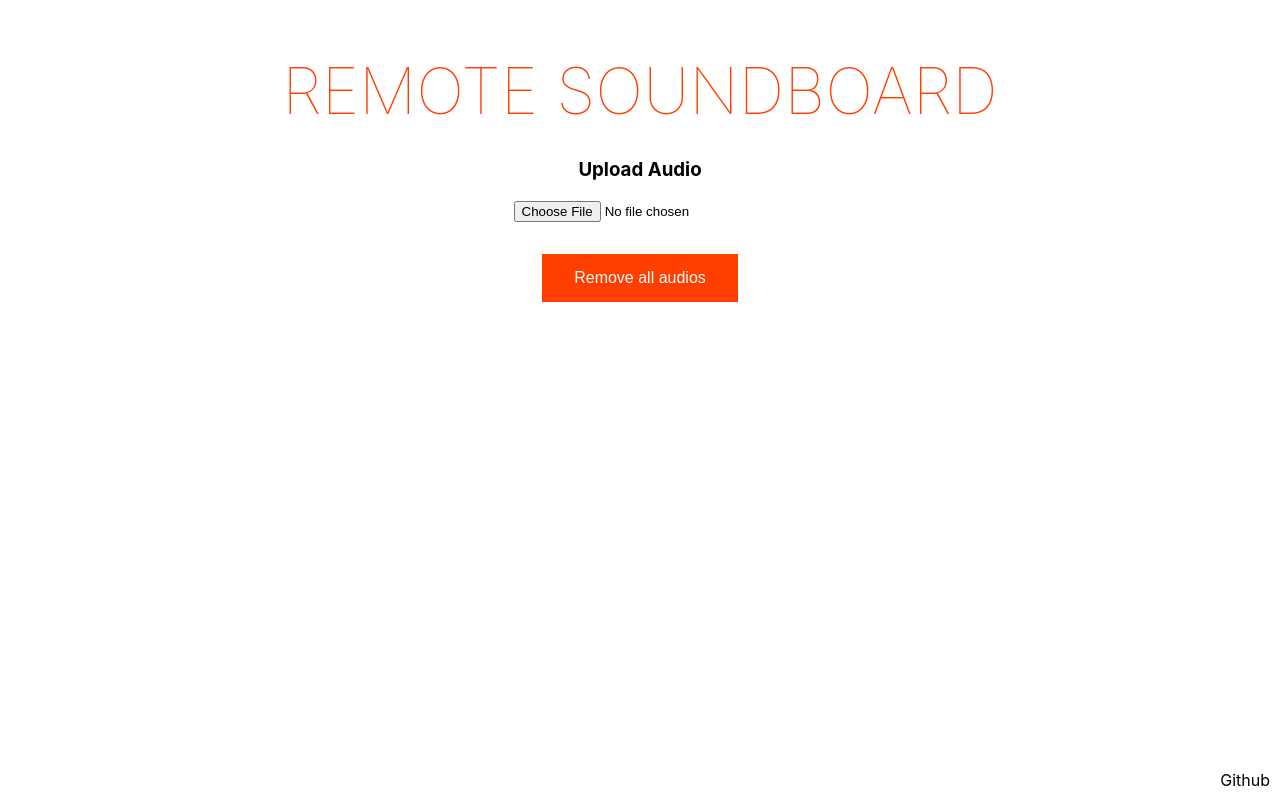
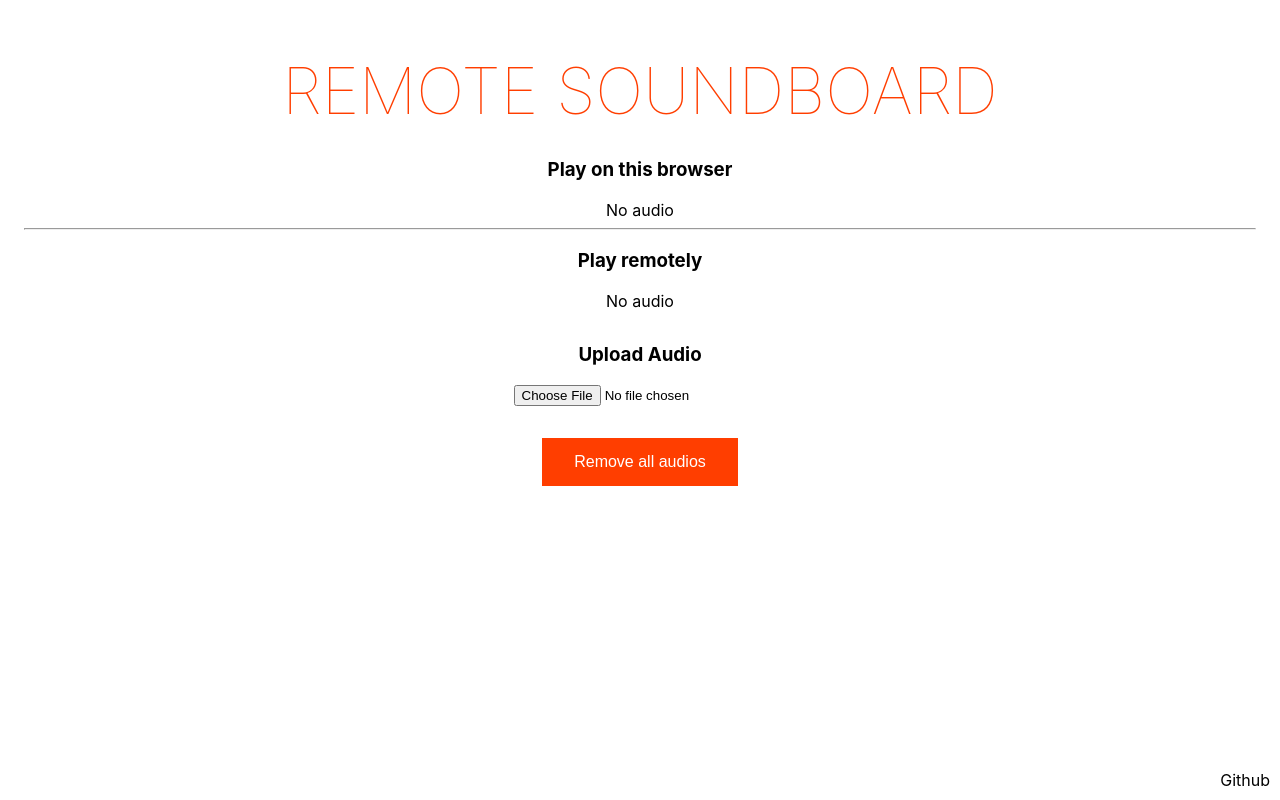
Before and after one commit to narze/resound, a Svelte app: page / in a window 1280 px wide. Built offline with nearby package versions, Linux system fonts and the light colour scheme; what y-webrtc would draw is missing.

Commit message:
Remotely play sound from other devices

```diff
--- a/package.json
+++ b/package.json
@@ -11,6 +11,8 @@
   "devDependencies": {
     "@sveltejs/vite-plugin-svelte": "^1.0.0-next.11",
     "@tsconfig/svelte": "^2.0.1",
+    "prettier": "^2.3.2",
+    "prettier-plugin-svelte": "^2.3.1",
     "svelte": "^3.37.0",
     "svelte-check": "^2.1.0",
     "svelte-preprocess": "^4.7.2",
--- a/src/App.svelte
+++ b/src/App.svelte
@@ -1,85 +1,109 @@
 <script lang="ts">
-  import localForage from "localforage";
+  import localForage from "localforage"
 
-  import type { Audio } from "./lib/doc"
-  import { sharedAudios, playQueues } from './lib/doc';
+  import type { AudioRecord } from "./lib/doc"
+  import { sharedAudios, playQueues } from "./lib/doc"
   import Sound from "./lib/Sound.svelte"
 
-  type AudioRecord = {
-    id: number,
-    name: string,
-  }
-
   function clearAudio() {
-    // sharedAudios.delete(0, sharedAudios.length)
-    // playQueues.delete(0, playQueues.length)
+    sharedAudios.delete(0, sharedAudios.length)
+    playQueues.delete(0, playQueues.length)
     localForage.clear()
     audioUploadIds = []
   }
-
-  let audioArray: Audio[] = []
-
-  sharedAudios.observe(() => {
-    audioArray = Array.from(sharedAudios)
-  })
 
   function uploadAudio(e: any) {
     const input = e.target as HTMLInputElement
     const file = input.files[0]
     const name = file.name.split(".").slice(0, -1).join(".")
 
-    if (file.type.indexOf('audio/') !== 0) {
-      alert('Please upload audio file');
-      return;
+    if (file.type.indexOf("audio/") !== 0) {
+      alert("Please upload audio file")
+      return
     }
 
-    const reader = new FileReader();
+    const reader = new FileReader()
 
     reader.onload = async function () {
-      const audioString = this.result as string;
+      const audioString = this.result as string
 
-      const audioRecords = (await localForage.getItem("ids")) as Array<AudioRecord> || []
-      const id = audioRecords.length ? audioRecords[audioRecords.length - 1].id + 1 : 0
-      audioRecords.push({ id, name})
+      const audioRecords =
+        ((await localForage.getItem("ids")) as Array<AudioRecord>) || []
+      const id = audioRecords.length
+        ? audioRecords[audioRecords.length - 1].id + 1
+        : 0
+      audioRecords.push({ id, name })
 
       try {
-        await localForage.setItem(`${id}`, audioString);
-        await localForage.setItem("ids", audioRecords);
+        await localForage.setItem(`${id}`, audioString)
+        await localForage.setItem("ids", audioRecords)
 
         audioUploadIds = audioRecords
 
+        // Clear all and push new audio records
+        sharedAudios.delete(0, sharedAudios.length)
+        sharedAudios.push(audioRecords)
+
         input.value = ""
       } catch (err) {
-        alert(err.message);
+        alert(err.message)
       }
-    };
+    }
 
-    reader.readAsDataURL(file);
+    reader.readAsDataURL(file)
   }
 
   async function deleteAudioId(audioId) {
-    const audioRecords = (await localForage.getItem("ids")) as Array<AudioRecord> || []
-    const updatedIds = audioRecords.filter(({id}) => id !== audioId)
-    await localForage.setItem("ids", updatedIds);
+    const audioRecords =
+      ((await localForage.getItem("ids")) as Array<AudioRecord>) || []
+    const updatedIds = audioRecords.filter(({ id }) => id !== audioId)
+    await localForage.setItem("ids", updatedIds)
 
-    await localForage.removeItem(`${audioId}`);
+    await localForage.removeItem(`${audioId}`)
 
     audioUploadIds = updatedIds
   }
 
-  let audioUploadIds: Array<AudioRecord> = []
+  function playRemotely(id: number) {
+    playQueues.push([id])
+  }
 
-  localForage.getItem("ids").then(ids => {
-    audioUploadIds = ids as Array<AudioRecord> || []
+  let audioUploadIds: AudioRecord[] = []
+
+  localForage.getItem("ids").then((ids) => {
+    audioUploadIds = (ids as Array<AudioRecord>) || []
   })
+
+  let audioArray: AudioRecord[] = []
+
+  sharedAudios.observe(() => {
+    audioArray = Array.from(sharedAudios)
+  })
+
+  audioArray = Array.from(sharedAudios)
 </script>
 
 <main>
   <h1>Remote Soundboard</h1>
 
-  {#each audioUploadIds as { id, name } }
+  <h3>Play on this browser</h3>
+  {audioUploadIds.length == 0 ? "No audio" : ""}
+
+  {#each audioUploadIds as { id, name }}
     <div class="sound-wrapper">
-      <Sound label={name} audioId={id} /> <button on:click={() => deleteAudioId(id)}>Delete</button>
+      <Sound label={name} audioId={id} />
+      <button on:click={() => deleteAudioId(id)}>Delete</button>
+    </div>
+  {/each}
+
+  <hr />
+
+  <h3>Play remotely</h3>
+  {audioArray.length == 0 ? "No audio" : ""}
+
+  {#each audioArray as { id, name }}
+    <div class="sound-wrapper">
+      <button on:click={() => playRemotely(id)}>{name}</button>
     </div>
   {/each}
 
@@ -91,14 +115,18 @@
   <button on:click={clearAudio}>Remove all audios</button>
 
   <footer>
-    <a href="https://github.com/narze/remote-soundboard" target="_blank" rel="noreferrer">Github</a>
+    <a
+      href="https://github.com/narze/remote-soundboard"
+      target="_blank"
+      rel="noreferrer">Github</a
+    >
   </footer>
 </main>
 
 <style>
   :root {
-    font-family: -apple-system, BlinkMacSystemFont, 'Segoe UI', Roboto, Oxygen,
-      Ubuntu, Cantarell, 'Open Sans', 'Helvetica Neue', sans-serif;
+    font-family: -apple-system, BlinkMacSystemFont, "Segoe UI", Roboto, Oxygen,
+      Ubuntu, Cantarell, "Open Sans", "Helvetica Neue", sans-serif;
   }
 
   main {
@@ -135,11 +163,16 @@
   }
 
   footer {
-    color:black;position:fixed;right:10px;bottom:10px;font-size:1rem
+    color: black;
+    position: fixed;
+    right: 10px;
+    bottom: 10px;
+    font-size: 1rem;
   }
 
   a {
-    color: black;text-decoration: none;
+    color: black;
+    text-decoration: none;
   }
 
   .sound-wrapper {
--- a/src/lib/Sound.svelte
+++ b/src/lib/Sound.svelte
@@ -1,6 +1,6 @@
 <script lang="ts">
   import localForage from "localforage"
-  import {playQueues} from "./doc"
+  import { playQueues } from "./doc"
 
   export let label
   export let audioId
@@ -8,24 +8,28 @@
   const play = async () => {
     const audioData = (await localForage.getItem(`${audioId}`)) as string
 
-    const audio = new Audio(audioData);
-    audio.play();
+    const audio = new Audio(audioData)
+    audio.play()
   }
 
   // const addToQueue = (filename: string) => {
   //   playQueues.push([filename])
   // }
 
-  // let queueArray: string[] = []
+  let queueArray: number[] = []
 
-  // playQueues.observe(() => {
-  //   queueArray = Array.from(playQueues)
+  playQueues.observe(() => {
+    queueArray = Array.from(playQueues)
+    console.log({ queueArray })
+    if (!queueArray.length) {
+      return
+    }
 
-  //   if (queueArray[0] == filename) {
-  //     play()
-  //     playQueues.delete(0)
-  //   }
-  // })
+    if (queueArray[0] == audioId) {
+      play()
+      playQueues.delete(0)
+    }
+  })
 </script>
 
 <button
--- a/src/lib/doc.ts
+++ b/src/lib/doc.ts
@@ -1,11 +1,12 @@
 import * as Y from "yjs"
 import { WebrtcProvider } from "y-webrtc"
 
-export type Audio = {
+export type AudioRecord = {
+  id: number
   name: string
 }
 
 const ydoc = new Y.Doc()
 new WebrtcProvider("remote-soundboard-test", ydoc)
-export const sharedAudios = ydoc.getArray<Audio>("audios")
-export const playQueues = ydoc.getArray<string>("play_queues")
+export const sharedAudios = ydoc.getArray<AudioRecord>("audios")
+export const playQueues = ydoc.getArray<AudioRecord["id"]>("play_queues")
```
Also changed, not shown: 2 other files (tests, documents, lock files or other folders).
